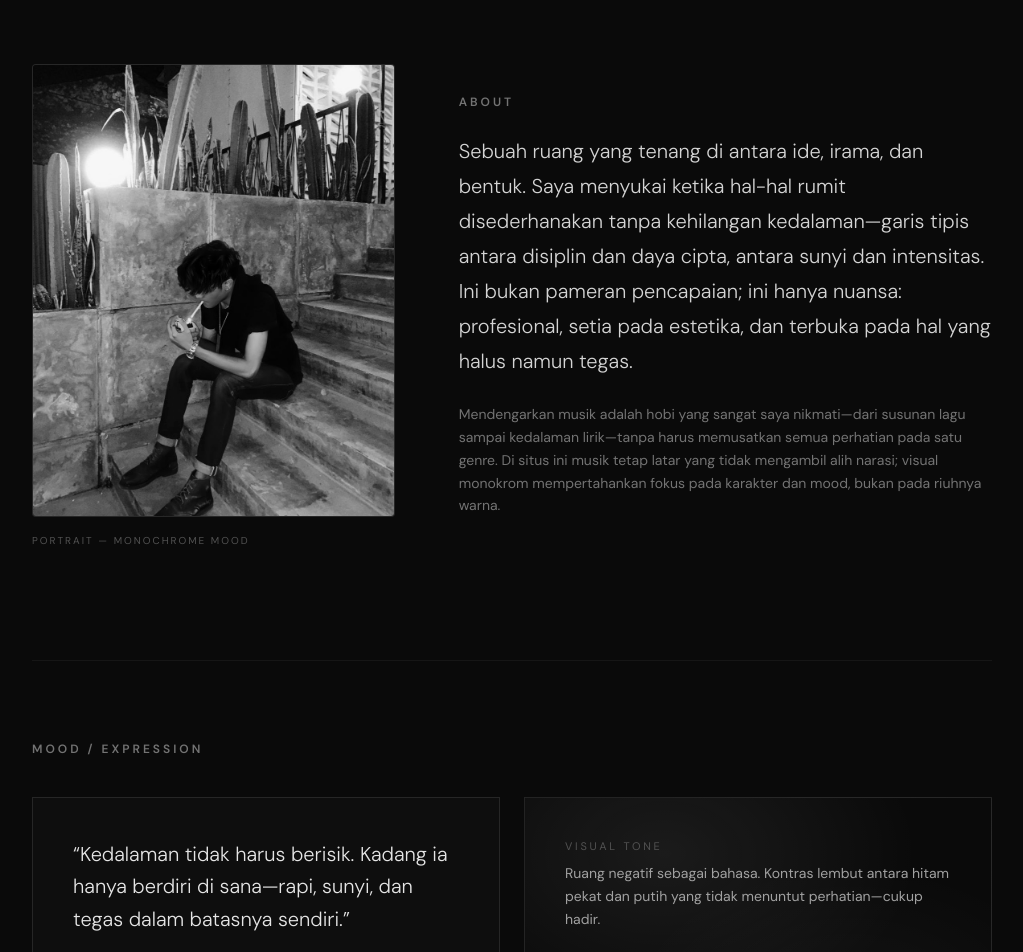
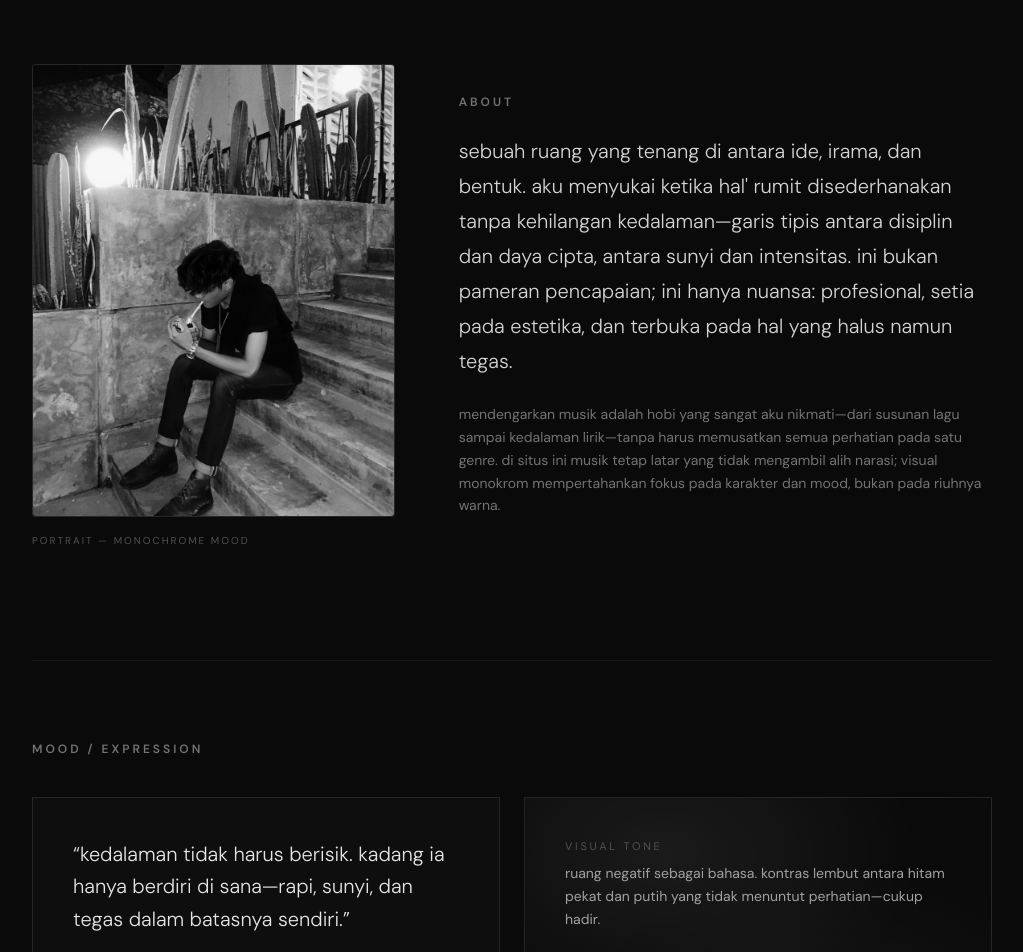
Before and after one commit to ryramadhan/monochrome-soundscape, a React (Vite) app: page / in a window 1280 px wide. Shown: the part 480-1432 px from the top of the page, without its empty margins (128-1151 px from the left). Built offline with nearby package versions, Linux system fonts and the light colour scheme.

Commit message:
style: lowercase paragraph text in reach out section

```diff
--- a/src/sections/About.tsx
+++ b/src/sections/About.tsx
@@ -27,17 +27,17 @@ export function About() {
           About
         </h2>
         <p className="text-lg font-light leading-[1.75] text-neutral-300 sm:text-xl">
-          Sebuah ruang yang tenang di antara ide, irama, dan bentuk. Saya
-          menyukai ketika hal-hal rumit disederhanakan tanpa kehilangan
+          sebuah ruang yang tenang di antara ide, irama, dan bentuk. aku
+          menyukai ketika hal' rumit disederhanakan tanpa kehilangan
           kedalaman—garis tipis antara disiplin dan daya cipta, antara sunyi
-          dan intensitas. Ini bukan pameran pencapaian; ini hanya nuansa:
+          dan intensitas. ini bukan pameran pencapaian; ini hanya nuansa:
           profesional, setia pada estetika, dan terbuka pada hal yang halus
           namun tegas.
         </p>
         <p className="mt-6 text-sm leading-relaxed text-neutral-500">
-          Mendengarkan musik adalah hobi yang sangat saya nikmati—dari
+          mendengarkan musik adalah hobi yang sangat aku nikmati—dari
           susunan lagu sampai kedalaman lirik—tanpa harus memusatkan semua
-          perhatian pada satu genre. Di situs ini musik tetap latar yang
+          perhatian pada satu genre. di situs ini musik tetap latar yang
           tidak mengambil alih narasi; visual monokrom mempertahankan fokus
           pada karakter dan mood, bukan pada riuhnya warna.
         </p>
--- a/src/sections/Mood.tsx
+++ b/src/sections/Mood.tsx
@@ -20,7 +20,7 @@ export function Mood() {
       <div className="grid gap-6 md:grid-cols-2">
         <figure className="group relative overflow-hidden border border-white/10 bg-neutral-900/30 p-10 transition hover:border-white/20">
           <blockquote className="text-lg font-light leading-relaxed text-neutral-200 sm:text-xl">
-            &ldquo;Kedalaman tidak harus berisik. Kadang ia hanya berdiri di
+            &ldquo;kedalaman tidak harus berisik. kadang ia hanya berdiri di
             sana—rapi, sunyi, dan tegas dalam batasnya sendiri.&rdquo;
           </blockquote>
           <figcaption className="mt-8 text-[11px] uppercase tracking-[0.2em] text-neutral-600 transition group-hover:text-neutral-500">
@@ -33,7 +33,7 @@ export function Mood() {
               Visual tone
             </p>
             <p className="text-sm leading-relaxed text-neutral-400">
-              Ruang negatif sebagai bahasa. Kontras lembut antara hitam
+              ruang negatif sebagai bahasa. kontras lembut antara hitam
               pekat dan putih yang tidak menuntut perhatian—cukup hadir.
             </p>
           </div>
--- a/src/sections/ReachOut.tsx
+++ b/src/sections/ReachOut.tsx
@@ -22,8 +22,8 @@ export function ReachOut() {
       {sent ? (
         <div className="max-w-xl space-y-3">
           <p className="text-sm leading-relaxed text-neutral-300">
-            Mantap—pesannya udah ke-record di sini. Thanks for reaching out,
-            ya; nanti kita lanjut lewat kontak yang kamu cantumkan.
+            oke pesannya uda ke-record disini. thanks for reaching out.
+            ya, nanti kita lanjut lewat kontak yang kamu cantumin.
           </p>
         </div>
       ) : (
@@ -35,18 +35,18 @@ export function ReachOut() {
           }}
         >
           <p className="text-sm leading-relaxed text-neutral-400">
-            Sama seperti musik yang dipilih dengan hati-hati,{" "}
+            sama seperti musik yang dipilih dengan hati',{" "}
             <span className="text-neutral-300">message</span> kamu juga
-            boleh datang{" "}
+            bole datang{" "}
             <span className="text-neutral-300">slow and honest</span>.{" "}
-            <span className="text-neutral-300">Reach out</span> kalau ada
-            yang ingin disampaikan; aku baca dulu,{" "}
-            <span className="text-neutral-300">reply</span> dilanjutkan dari{" "}
+            <span className="text-neutral-300">reach out</span> kalo ada
+            yang ingin disampein. aku baca dulu,{" "}
+            <span className="text-neutral-300">reply</span> lanjut dari{" "}
             <span className="text-neutral-300">contact</span> yang kamu
-            cantumkan.
+            cantumin.
           </p>
           <p className="text-sm leading-relaxed text-neutral-500">
-            Atau DM langsung di{" "}
+            atau dm{" "}
             <a
               href={LISTEN_LINKS.instagram}
               target="_blank"
@@ -70,7 +70,7 @@ export function ReachOut() {
               required
               autoComplete="name"
               className="w-full border-0 border-b border-neutral-700 bg-transparent py-2 text-neutral-100 outline-none transition placeholder:text-neutral-700 focus:border-white"
-              placeholder="How should I call you?"
+              placeholder="how should i call you?"
             />
           </div>
           <div>
@@ -87,7 +87,7 @@ export function ReachOut() {
               required
               autoComplete="email"
               className="w-full border-0 border-b border-neutral-700 bg-transparent py-2 text-neutral-100 outline-none transition placeholder:text-neutral-700 focus:border-white"
-              placeholder="Where can I reach you?"
+              placeholder="where can i reach you?"
             />
           </div>
           <div>
@@ -103,7 +103,7 @@ export function ReachOut() {
               required
               rows={4}
               className="w-full resize-none border-0 border-b border-neutral-700 bg-transparent py-2 text-neutral-100 outline-none transition placeholder:text-neutral-700 focus:border-white"
-              placeholder="Whatever is on your mind—singkat juga gapapa, yang penting dari kamu."
+              placeholder="whatever is on your mind. singkat juga gpp, yang penting dari kamu."
             />
           </div>
           <button
```
